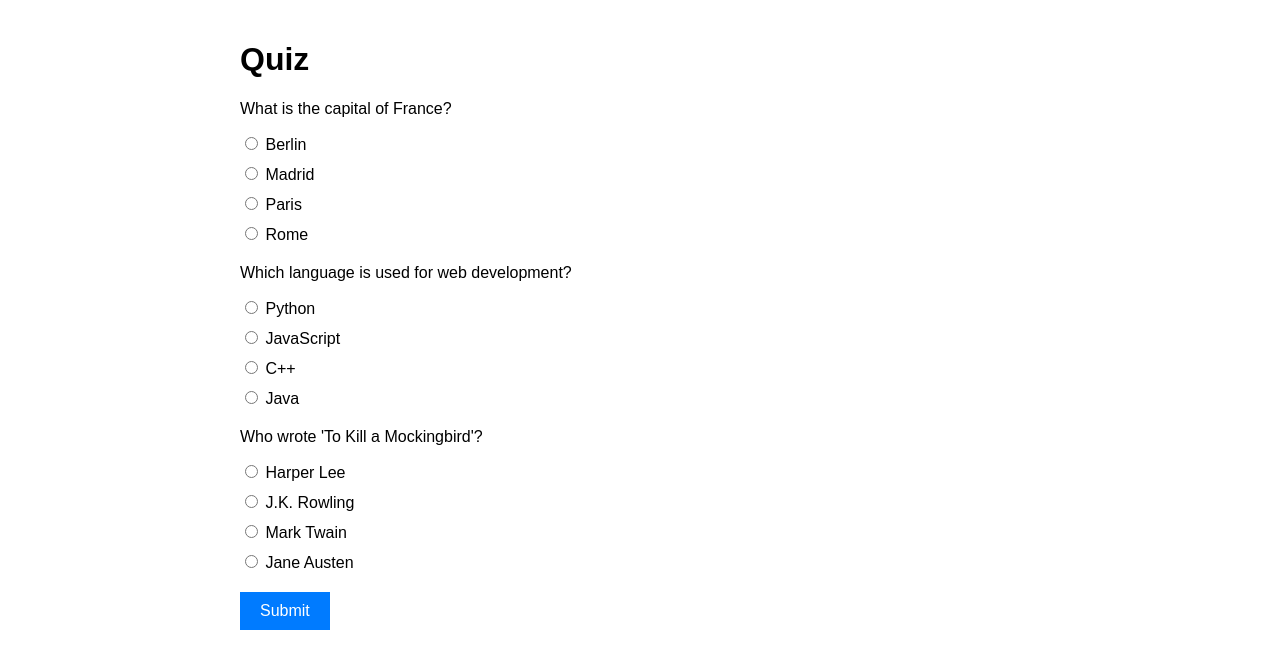
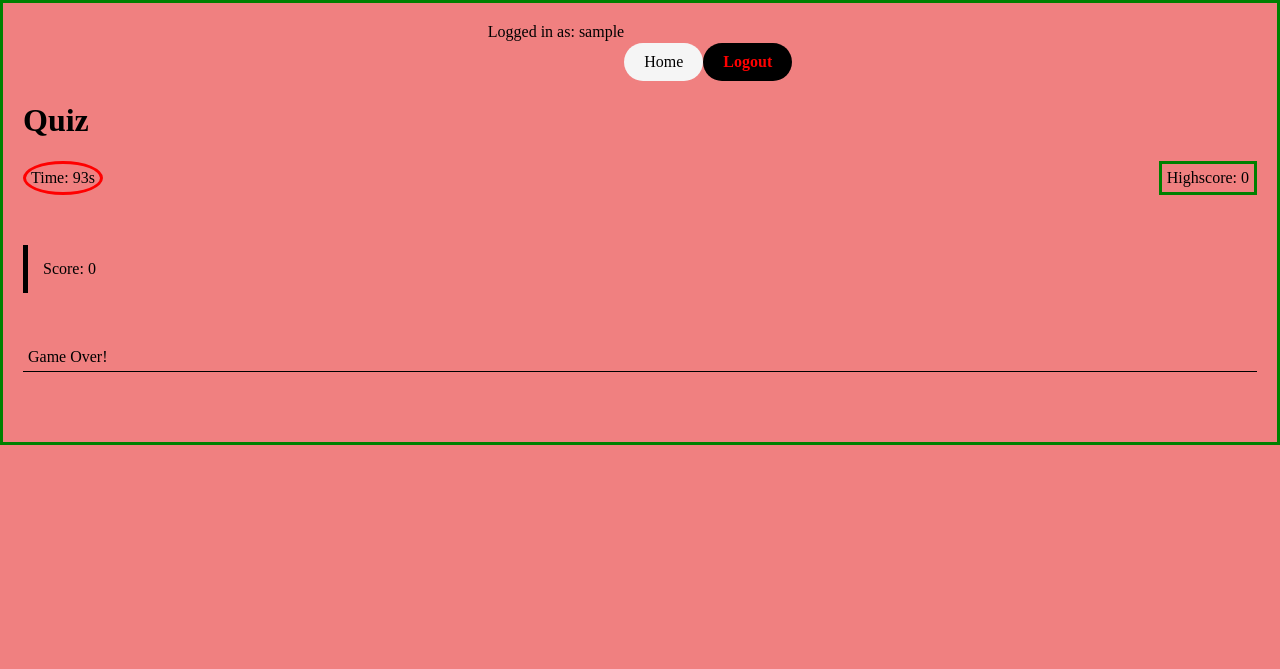
Before and after one commit to MphoCM/KNOW_IT_ALL, a Flask app: page /quiz in a window 1280 px wide. Shown: the top 669 px of the page. Run offline with Flask 3, Linux system fonts and the light colour scheme; the visitor is signed in with stand-in values (Sample User, id 1); data that the repository does not hold is empty.

Commit message:
adding js

```diff
--- a/app/routes.py
+++ b/app/routes.py
@@ -128,16 +128,69 @@ def profile(username):
         flash('User not found', 'error')
         return redirect(url_for('home'))
 
+# Routes for the application
 @app.route('/quiz')
 def quiz():
-    return render_template('quiz.html', questions=quiz_questions)
+    username = session.get('username')
+    if not username:
+        flash('Please log in to access the quiz', 'error')
+        return redirect(url_for('home'))
+    return render_template('quiz.html', username=username)
 
-@app.route('/submit_quiz', methods=['POST'])
-def submit_quiz():
-    answers = request.json
-    score = 0
-    for question in quiz_questions:
-        question_id = f"question{quiz_questions.index(question) + 1}"
-        if question_id in answers and answers[question_id] == question['correct']:
-            score += 1
-    return jsonify({'score': score})
+@app.route('/quiz_update')
+def quiz_update():
+    username = session.get('username')
+    return render_template('quizUpdate.html', username=username)
+
+@app.route('/get_questions', methods=['GET'])
+def get_questions():
+    questions_ref = db.collection('questions')
+    questions = questions_ref.stream()
+    questions_list = []
+    for question in questions:
+        question_dict = question.to_dict()
+        question_dict['id'] = question.id  # Add the document ID to the question data
+        questions_list.append(question_dict)
+    return jsonify(questions_list)
+
+@app.route('/add_question', methods=['POST'])
+def add_question():
+    data = request.json
+    db.collection('questions').add(data)
+    return jsonify({'success': True}), 200
+
+@app.route('/update_question/<question_id>', methods=['POST'])
+def update_question(question_id):
+    data = request.json
+    question_ref = db.collection('questions').document(question_id)
+    question_ref.update(data)
+    return jsonify({'success': True}), 200
+
+@app.route('/delete_question/<question_id>', methods=['DELETE'])
+def delete_question(question_id):
+    question_ref = db.collection('questions').document(question_id)
+    question_ref.delete()
+    return jsonify({'success': True}), 200
+
+
+
+@app.route('/get_highscore', methods=['GET'])
+def get_highscore():
+    if 'username' not in session:
+        return jsonify({'error': 'User not logged in'}), 403
+    username = session['username']
+    user_ref = db.collection('users').document(username)
+    user_doc = user_ref.get()
+    if user_doc.exists:
+        return jsonify({'highscore': user_doc.to_dict().get('highscore', 0)})
+    return jsonify({'highscore': 0})
+
+@app.route('/update_highscore', methods=['POST'])
+def update_highscore():
+    if 'username' not in session:
+        return jsonify({'error': 'User not logged in'}), 403
+    username = session['username']
+    new_highscore = request.json['highscore']
+    user_ref = db.collection('users').document(username)
+    user_ref.set({'highscore': new_highscore}, merge=True)
+    return jsonify({'success': True})
--- a/app/static/css/style.css
+++ b/app/static/css/style.css
@@ -1,20 +1,21 @@
 :root {
+
+    --color-primary: lightcoral;
+    --color-black: black;
+    --color-white: white;
+    --color-red: red;
+    --color-green: green;
+    display: flex;
+    justify-content: center;
     padding: 12px;
     background-color: lightcoral;
 }
-/* Responsive styles */
-@media only screen and (max-width: 800px) {
-    /* Adjustments for smaller screens */
-    body {
-        font-size: 16px; /* Adjust font size */
-    }
 
-
-.hdr {
+.hdr, html {
     display: flex;
     flex-direction: column;
     justify-content: center;
-    border: 3px solid lime;
+    border: 3px solid var(--color-green);
 }
 
 .hdr img {
@@ -28,52 +29,34 @@
     display: flex;
     justify-content: center;
     justify-content: space-evenly;
-    background-color: lightseagreen;
+    background-color: var(--color-primary);
     border: 3px solid black;
 
 }
 
+nav {
+    display: flex;
+    justify-content: center;
+}
 
-
+.flex-nav {
+    display: flex;
+    justify-content: space-around;
+    align-items: center;
+    flex-direction: row;
+}
 nav ul {
-    flex-direction: column;
+    gap: 5px;
+    flex-direction: row;
+    justify-content: space-evenly;
 }
 
 nav li {
     margin-bottom: 10px;
 }
 
-
-/* Adjustments for larger screens */
-@media only screen and (min-width: 100px) {
-    body {
-        font-size: 18px; /* Increase font size for larger screens */
-    }
-
-    .intro {
-        padding: 40px; /* Add more padding */
-    }
-
-    .hdr img {
-        max-width: 100%; /* Limit image width for larger screens */
-    }
-
-    nav ul {
-        flex-direction: row; /* Display items horizontally */
-    }
-
-    nav li {
-        margin-right: 20px; /* Add margin between list items */
-    }
-
-    /* Add other responsive adjustments as needed */
-}
-
-
-
-}
 .userlist, a {
-    color: black;
+    align-items: center;
 }
 
 .form {
@@ -118,3 +101,71 @@ footer {
     justify-content:flex-end;
     justify-content: space-around;
 }
+
+/*
+ * Game
+ * timer
+score
+highscore
+question
+options
+ */
+
+ .quiz-box {
+    gap: 50px;
+    display: flex;
+    flex-direction: column;
+
+ }
+
+.timer {
+    display: flex;
+    justify-content: center;
+    border-radius: 75%;
+    padding: 5px;
+    border: 3px solid red;
+}
+
+.time-highscore {
+    display: flex;
+    justify-content: center;
+    justify-content: space-between;
+}
+
+.score {
+    padding: 15px;
+    border-left: 5px solid var(--color-black);
+
+}
+
+.highscore {
+    padding: 5px;
+    border: 3px solid var(--color-green);
+
+
+}
+
+.question {
+    display: flex;
+    flex-wrap: wrap;
+    padding: 5px;
+    border-bottom: 1px solid;
+
+}
+
+.options {
+    display: flex;
+    justify-content: center;
+    justify-content: space-evenly;
+}
+
+.containerQues {
+    padding: 2px;
+    display: flex;
+    flex-direction: column;
+    justify-content: flex-end;
+    border: 1px solid;
+    font-size: 12px;
+    font-style:oblique;
+    margin: 10px;
+}
--- a/app/templates/home.html
+++ b/app/templates/home.html
@@ -37,9 +37,9 @@
         <div class="footer-content">
             <p> KNOW IT ALL &copy; 2024. All rights reserved.</p>
             <ul>
-                <li><a href="terms.html">Terms of Service</a></li>
-                <li><a href="privacy_policy.html">Privacy Policy</a></li>
-                <li><a href="contact_us.html">Contact Us</a></li>
+                <li><a class="btn-2" href="terms.html">Terms of Service</a></li>
+                <li><a class="btn-2" href="privacy_policy.html">Privacy Policy</a></li>
+                <li><a class="btn-2" href="contact_us.html">Contact Us</a></li>
             </ul>
         </div>
     </footer>
--- a/app/templates/quiz.html
+++ b/app/templates/quiz.html
@@ -1,83 +1,135 @@
-<!-- templates/quiz.html -->
 <!DOCTYPE html>
 <html lang="en">
 <head>
     <meta charset="UTF-8">
     <meta name="viewport" content="width=device-width, initial-scale=1.0">
     <title>Quiz</title>
-    <style>
-        body {
-            font-family: Arial, sans-serif;
-            margin: 0;
-            padding: 0;
-        }
-        .container {
-            max-width: 800px;
-            margin: 0 auto;
-            padding: 20px;
-        }
-        .question {
-            margin: 20px 0;
-        }
-        .options {
-            list-style-type: none;
-            padding: 0;
-        }
-        .options li {
-            margin-bottom: 10px;
-        }
-        .submit-btn {
-            display: block;
-            margin-top: 20px;
-            padding: 10px 20px;
-            background-color: #007BFF;
-            color: #FFF;
-            border: none;
-            cursor: pointer;
-            font-size: 16px;
-        }
-    </style>
-</head>
-<body>
-    <div class="container">
-        <h1>Quiz</h1>
-        <form id="quizForm">
-            {% for question in questions %}
-                <div class="question">
-                    <p>{{ question.question }}</p>
-                    <ul class="options">
-                        {% for option in question.options %}
-                            <li>
-                                <input type="radio" name="question{{ loop.index }}" value="{{ option }}" required>
-                                <label>{{ option }}</label>
-                            </li>
-                        {% endfor %}
-                    </ul>
-                </div>
-            {% endfor %}
-            <button type="submit" class="submit-btn">Submit</button>
-        </form>
-    </div>
+    <link rel="stylesheet" href="{{ url_for('static', filename='css/style.css') }}">
+    <link rel="stylesheet" type="text/css" href="{{ url_for('static', filename='css/btns.css') }}">
 
     <script>
-        document.getElementById('quizForm').addEventListener('submit', function(event) {
-            event.preventDefault();
-            let form = event.target;
-            let formData = new FormData(form);
-            let answers = {};
-            for (let pair of formData.entries()) {
-                answers[pair[0]] = pair[1];
+        let currentQuestionIndex = 0;
+        let questions = [];
+        let score = 0;
+        let timer = 99;
+        let timerInterval;
+
+        function fetchQuestions() {
+            fetch('/get_questions')
+                .then(response => response.json())
+                .then(data => {
+                    questions = data;
+                    displayQuestion();
+                    startTimer();
+                });
+        }
+
+        function startTimer() {
+            timerInterval = setInterval(() => {
+                if (timer > 0) {
+                    timer--;
+                    document.getElementById('timer').innerText = `Time: ${timer}s`;
+                } else {
+                    gameOver();
+                }
+            }, 1000);
+        }
+
+        function displayQuestion() {
+            const question = questions[currentQuestionIndex];
+            if (!question) {
+                gameOver();
+                return;
             }
-            fetch('/submit_quiz', {
+            document.getElementById('questionText').innerText = `${question.text} (Difficulty: ${question.difficulty})`;
+            const options = question.options;
+            options.forEach((option, index) => {
+                document.getElementById(`option${index}`).innerText = option;
+                document.getElementById(`option${index}`).onclick = () => checkAnswer(index);
+            });
+        }
+
+        function checkAnswer(selectedIndex) {
+            const question = questions[currentQuestionIndex];
+            if (selectedIndex == question.correct) {
+                score += calculateScore(currentQuestionIndex + 1, question.difficulty);
+                document.getElementById('score').innerText = `Score: ${score}`;
+                currentQuestionIndex++;
+                displayQuestion();
+            } else {
+                gameOver();
+            }
+        }
+
+        function calculateScore(questionNumber, difficulty) {
+            const baseScore = fibonacci(questionNumber);
+            const difficultyMultiplier = difficulty === 'easy' ? 1 : difficulty === 'medium' ? 2 : 3;
+            return baseScore * difficultyMultiplier;
+        }
+
+        function fibonacci(n) {
+            if (n <= 1) return n;
+            return fibonacci(n - 1) + fibonacci(n - 2);
+        }
+
+        function gameOver() {
+            clearInterval(timerInterval);
+            document.getElementById('questionText').innerText = 'Game Over!';
+            document.getElementById('options').innerHTML = '';
+            updateHighscore();
+        }
+
+        function updateHighscore() {
+            fetch('/update_highscore', {
                 method: 'POST',
                 headers: {
-                    'Content-Type': 'application/json',
+                    'Content-Type': 'application/json'
                 },
-                body: JSON.stringify(answers)
+                body: JSON.stringify({ highscore: score })
             })
             .then(response => response.json())
             .then(data => {
-                alert(`Your score: ${data.score}`);
-            })
-            .catch(error => {
-                console.error('Error:', error);
+                if (data.success) {
+                    alert('Highscore updated!');
+                }
+            });
+        }
+
+        function fetchHighscore() {
+            fetch('/get_highscore')
+                .then(response => response.json())
+                .then(data => {
+                    document.getElementById('highscore').innerText = `Highscore: ${data.highscore}`;
+                });
+        }
+
+        window.onload = function() {
+            fetchQuestions();
+            fetchHighscore();
+        }
+    </script>
+</head>
+<body>
+    <nav>
+        <span id="username">Logged in as: {{ username }}</span>
+        <a href="/home" class="btn-1">Home</a>
+        <a href="/logout" class="btn-logout">Logout</a>
+    </nav>
+
+    <h1>Quiz</h1>
+    <div class="quiz-box">
+<div class="time-highscore">
+    <div class="timer" id="timer">Time: 99s</div>
+    <div class="highscore" id="highscore">Highscore: 0</div>
+</div>
+    <div class="score" id="score">Score: 0</div>
+    <div class="question" id="questionText"></div>
+    <div class="options" id="options">
+        <button id="option0"></button>
+        <button id="option1"></button>
+        <button id="option2"></button>
+        <button id="option3"></button>
+    </div>
+    </div>
+</body>
+</html>
```
Also changed, not shown: app/static/css/btns.css (+65 -0 lines), app/templates/profile.html (+4 -3 lines), app/templates/quizUpdate.html (added, +190 -0 lines).
